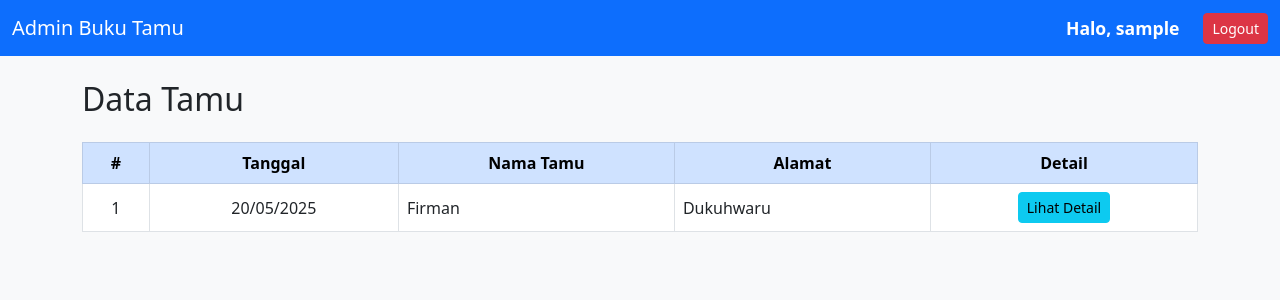
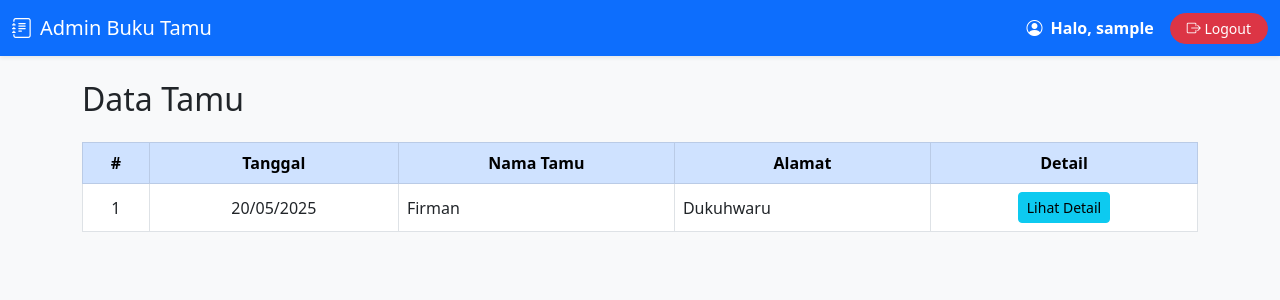
Before and after one commit to firman12233/buku-tamu, a PHP site: page /admin.php in a window 1280 px wide. Shown: the top 300 px of the page. Run offline with PHP 8.4, Linux system fonts and the light colour scheme; the visitor is signed in with stand-in values (Sample User, id 1); data comes from the database, SQL or seed files in the repository; data that the repository does not hold is empty.

Commit message:
Update admin.php

```diff
--- a/admin.php
+++ b/admin.php
@@ -51,6 +51,8 @@ $result = $conn->query($sql);
     <meta name="viewport" content="width=device-width, initial-scale=1" />
     <title>Admin - Data Buku Tamu</title>
     <link href="https://cdn.jsdelivr.net/npm/bootstrap@5.3.0/dist/css/bootstrap.min.css" rel="stylesheet" />
+    <link href="https://cdn.jsdelivr.net/npm/bootstrap-icons@1.10.5/font/bootstrap-icons.css" rel="stylesheet">
+
     <style>
         body {
             background-color: #f8f9fa;
@@ -108,22 +110,27 @@ $result = $conn->query($sql);
         }
     </style>
 </head>
-<body>
-<nav class="navbar navbar-expand-lg navbar-dark bg-primary">
+<body class="bg-light">
+  <nav class="navbar navbar-expand-lg navbar-dark bg-primary shadow-sm">
     <div class="container-fluid">
-    <a class="navbar-brand" href="#">Admin Buku Tamu</a>
-    <button class="navbar-toggler" type="button" data-bs-toggle="collapse" data-bs-target="#navbarAdmin">
+      <a class="navbar-brand d-flex align-items-center" href="#">
+        <i class="bi bi-journal-text me-2"></i> Admin Buku Tamu
+      </a>
+      <button class="navbar-toggler" type="button" data-bs-toggle="collapse" data-bs-target="#navbarAdmin" aria-controls="navbarAdmin" aria-expanded="false" aria-label="Toggle navigation">
         <span class="navbar-toggler-icon"></span>
       </button>
       <div class="collapse navbar-collapse justify-content-end" id="navbarAdmin">
         <ul class="navbar-nav mb-2 mb-lg-0 align-items-lg-center">
-        <li class="nav-item me-2">
-          <span class="navbar-text admin-greeting">
+          <li class="nav-item me-3">
+            <span class="navbar-text text-white fw-semibold">
+              <i class="bi bi-person-circle me-1"></i>
               Halo, <?= htmlspecialchars($_SESSION['admin_username']); ?>
             </span>
           </li>
           <li class="nav-item">
-          <a href="logout.php" class="btn btn-danger btn-sm">Logout</a>
+            <a href="logout.php" class="btn btn-danger btn-sm rounded-pill px-3">
+              <i class="bi bi-box-arrow-right"></i> Logout
+            </a>
           </li>
         </ul>
       </div>
```
Lines whose indentation alone changed are shown as unchanged.
